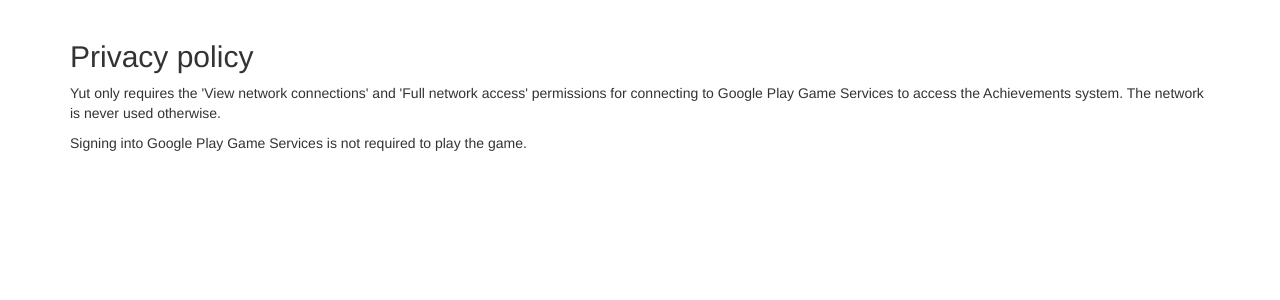
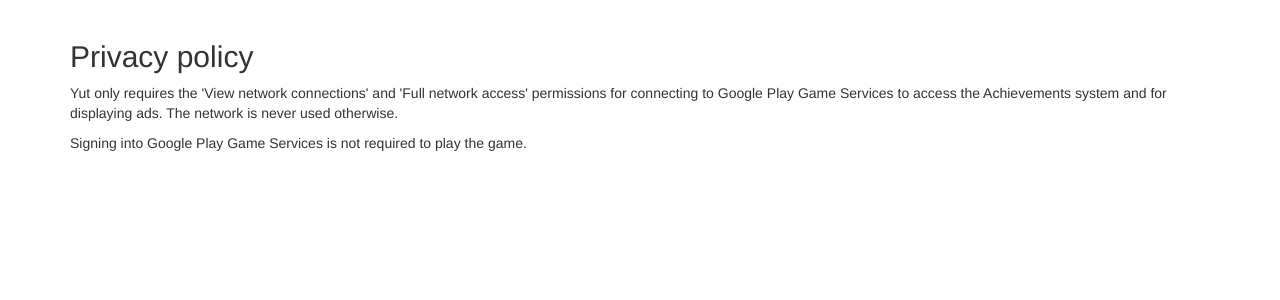
Before and after one commit to superjeffreyc/Yut-Website, a Django app: page /privacy in a window 1280 px wide. Shown: the part 51-351 px from the top of the page. Run offline with Django 3.2, Linux system fonts and the light colour scheme; some libraries are stand-ins or nearby versions.

Commit message:
Update privacy with statement about ads

```diff
--- a/src/templates/privacy.html
+++ b/src/templates/privacy.html
@@ -8,7 +8,7 @@
 <h2>Privacy policy</h2>
 
 <p>Yut only requires the 'View network connections' and 'Full network access' permissions
-for connecting to Google Play Game Services to access the Achievements system. The network is never used otherwise.</p>
+for connecting to Google Play Game Services to access the Achievements system and for displaying ads. The network is never used otherwise.</p>
 
 <p>Signing into Google Play Game Services is not required to play the game.</p>
 
```
